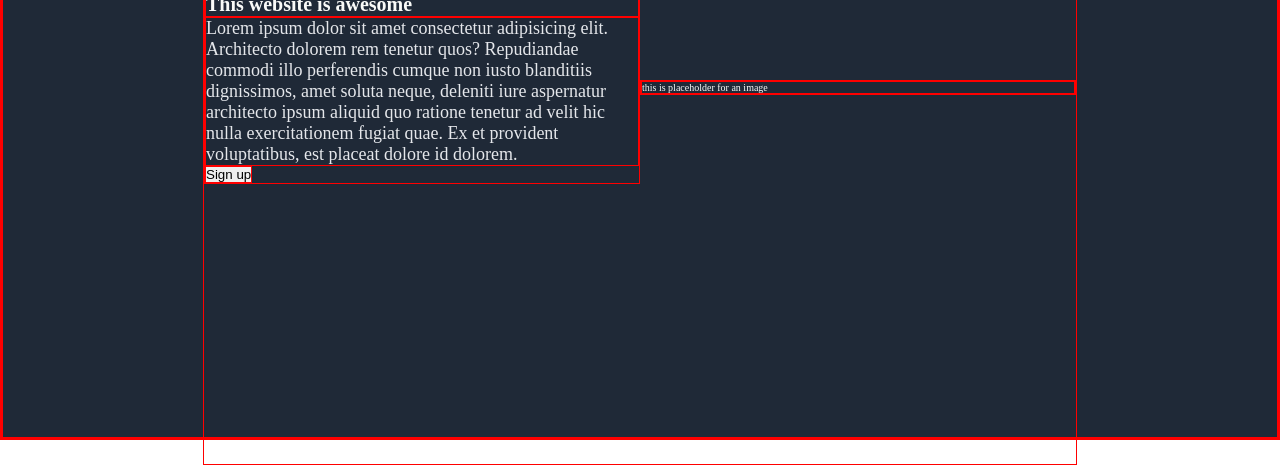
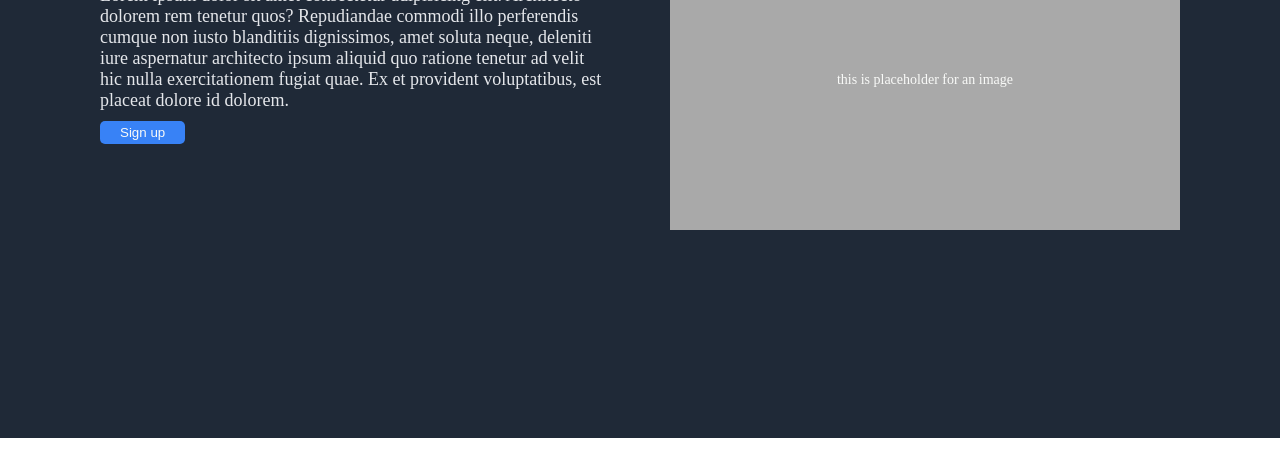
Before and after one commit to monk3yd/theodinproject-path, a plain HTML site: page foundations/projects/odin-landing-page/index.html in a window 1280 px wide. Shown: the part 362-827 px from the top of the page. Drawn offline with Linux system fonts and the light colour scheme.

Commit message:
Finish first page

```diff
--- a/foundations/projects/odin-landing-page/styles.css
+++ b/foundations/projects/odin-landing-page/styles.css
@@ -2,7 +2,7 @@
     box-sizing: border-box;
     margin: 0;
     padding: 0;
-    border: 1px solid red;
+    /* border: 1px solid red; */
 }
 
 html {
@@ -13,6 +13,7 @@ body {
     display: flex;
     height: 100vh;
     flex-direction: column;
+    font-size: 1.4rem;
 }
 
 ul {
@@ -23,6 +24,7 @@ ul {
 
 li {
     font-size: 1.8rem;
+    margin-left: 4rem;
 }
 
 a {
@@ -34,7 +36,7 @@ a {
     background-color: #1F2937;
     color: #F9FAF8;
     height: 100%;
-    padding: 2rem 20rem;
+    padding: 2rem 10rem;
 }
 
 .nav {
@@ -48,20 +50,44 @@ a {
     font-size: 2.4rem;
 }
 
+.main-container {
+    display: flex;
+    height: 100%;
+    justify-content: center;
+    align-items: center;
+    gap: 6rem;
+}
+
+.container,
+.image-placeholder {
+  flex: 1;
+  height: 30rem;
+}
+
+.main-text {
+    color: #F9FAF8;
+    font-size: 4.8rem;
+}
+
 .secondary-text,
 .class a {
     color: #E5E7EB;
     font-size: 1.8rem;
 }
 
-.main-container {
+.image-placeholder {
     display: flex;
-    height: 100%;
+    align-items: center;
     justify-content: center;
-    align-items: center;
+    background-color: darkgrey;
 }
 
-.container,
-.image-placeholder {
-  flex: 1;
+button {
+    background-color: #3882F6;
+    border: none;
+    border-radius: 5px;
+    color: #F9FAF8;
+    margin: 1rem 0;
+    padding: 0.4rem 2rem;
+
 }
```
